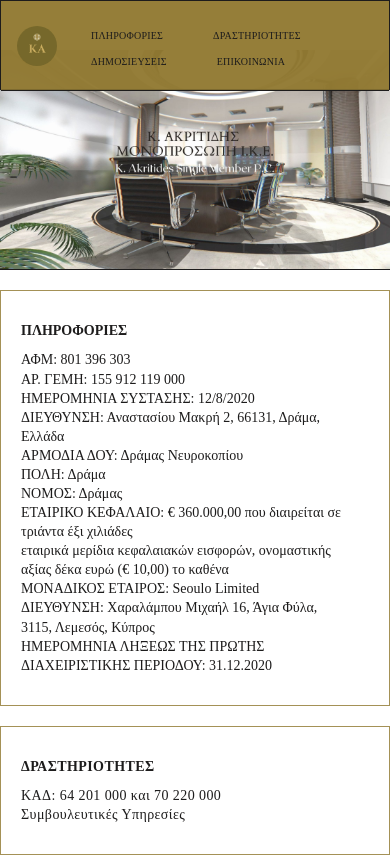
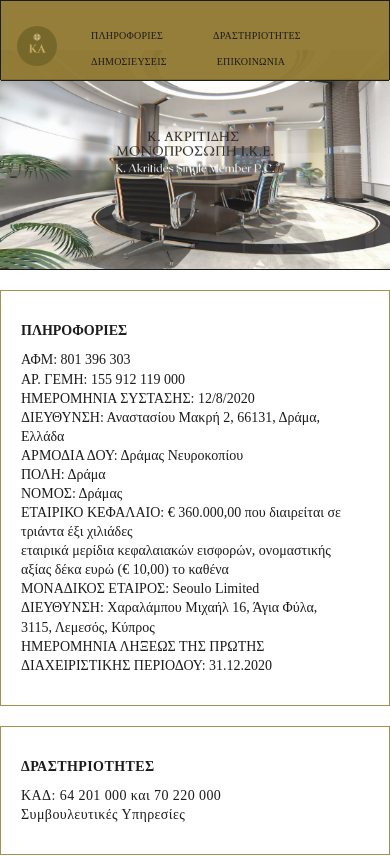
Before and after one commit to DrIkeProject/kasinglememberpc, a plain HTML site: page index.html in a window 390 px wide. Shown: the top 856 px of the page. Drawn offline with nearby package versions, Linux system fonts and the light colour scheme; a web font is replaced by a local one.

```diff
--- a/css/styles.css
+++ b/css/styles.css
@@ -247,7 +247,7 @@
 }
 @media (max-width: 767px) {
   .header {
-    height: 90px;
+    height: 80px;
   }
   .header-items {
     min-width: 100%;
@@ -255,7 +255,7 @@
     margin-left: 25px;
   }
   .header:before {
-    height: 90px;
+    height: 80px;
     border-bottom: 1px solid var(--black-color);
   }
   .logo {
```
